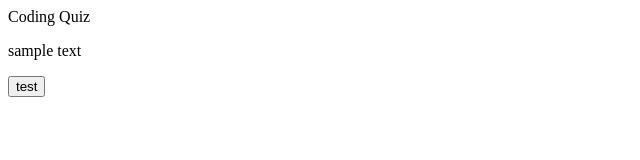
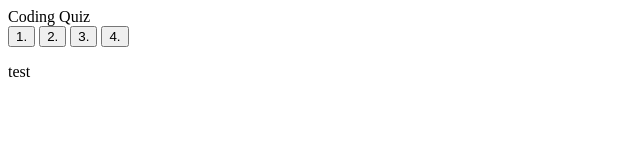
Before and after one commit to CrackerJuice/codingquiz, a plain HTML site: page index.html in a window 1280 px wide. Shown: the whole page, without its empty margins (0-640 px from the left). Drawn offline with Linux system fonts and the light colour scheme.

Commit message:
"Tried different ways of writing HTML and JavaScript.

```diff
--- a/assets/script.js
+++ b/assets/script.js
@@ -1,4 +1,19 @@
-var currentQuestion = 0;
+const startBtn =document.getElementById('start-btn')
+const submitButton =document.getElementById(submitButton)
+const qContainer =document.getElementById(qbox)
+
+startBtn.addEventListener('click', startQuiz)
+submitButton.addEventListener('click', () => {
+
+})
+function startQuiz(){
+
+}
+
+function submitBtn() {
+
+}
+/*var currentQuestion = 0;
 var time =question.length * 15; //can change number of questions later?
 var clockId;
 var timerEl =document.getElementById('time')
@@ -14,4 +29,4 @@ timerEl.textContent=time;
 //function changeColor(newColor) { add for later buttons -mdn article
   //  const elem = document.getElementById('text');
     //elem.style.color = newColor;
-//}
+//}*/
--- a/assets/style.css
+++ b/assets/style.css
@@ -1,3 +1,14 @@
-body {
-    color: red;
+*, *::before, *::after {
+    box-sizing: border-box;
+    font-family: 'Segoe UI', Tahoma, Geneva, Verdana, sans-serif;
 }
+
+.container1 {
+    margin: 0;
+    padding: 0;
+    display: flex;
+    height: 100vh;
+    width: 100vw;
+    justify-content: center;
+    align-items: center;
+}
--- a/index.html
+++ b/index.html
@@ -7,8 +7,39 @@
     <title>Coding Quiz</title>
  </head>
   <body>
-    <p id="text"> sample text</p>
+   <!--<div>
+    <h2>Question #1</h2>
+      <p>What type of language is JavaScript?</p>
+        <input type="radio" name="q1" id="Incorect">1. Procedral <br>
+        <input type="radio" name="q1" id="Correct!">2. Object-Oriented <br>-put answer and other options outside of brackets and add <br> at the end of each option
+        <input type="radio" name="q1" id="Incorect">3. Object-Based <br>
+        <input type="radio" name="q1" id="Incorect">4. None of the above  <br><id="" befoe answer options, correct#/incorrect#
+   </div>-->
+   <div class="container1">
+     <div id="qscon"
+      <div id="Question"></div>
+       <div id="ansbtn" class="btngrid">
+         <button class="btn">1.</button>
+         <button class="btn">2.</button>
+         <button class="btn">3.</button>
+         <button class="btn">4.</button>
+      </div>
+    </div>
+   </div>
+<p>test</p>
+      <!--<h2>Question #2</h2>
+        <p></p>
+
+   </div>
+   <div>
+      <h2>Question #3</h2>
+      <p></p>
+      <input type="radio" name="q" id="incorrect"><br>
+      <input type="radio" name="q" id="incorrect"><br>
+      <input type="radio" name="q" id="incorrect"><br>
+      <input type="radio" name="q" id="incorrect"><br>
     <button onClick="changeColor('orange');">test</button>
+   -->
      <script src="assets\script.js"> </script>
   </body>
 </html>
```
